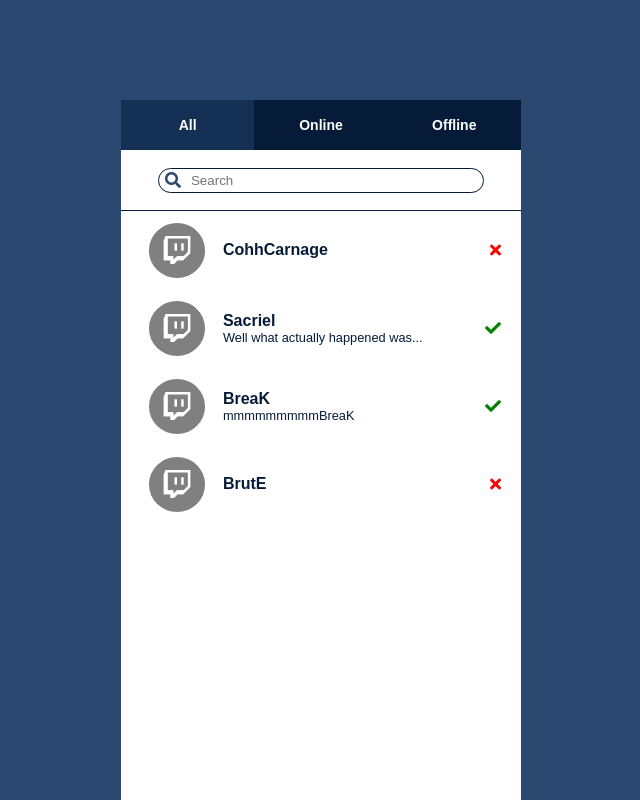
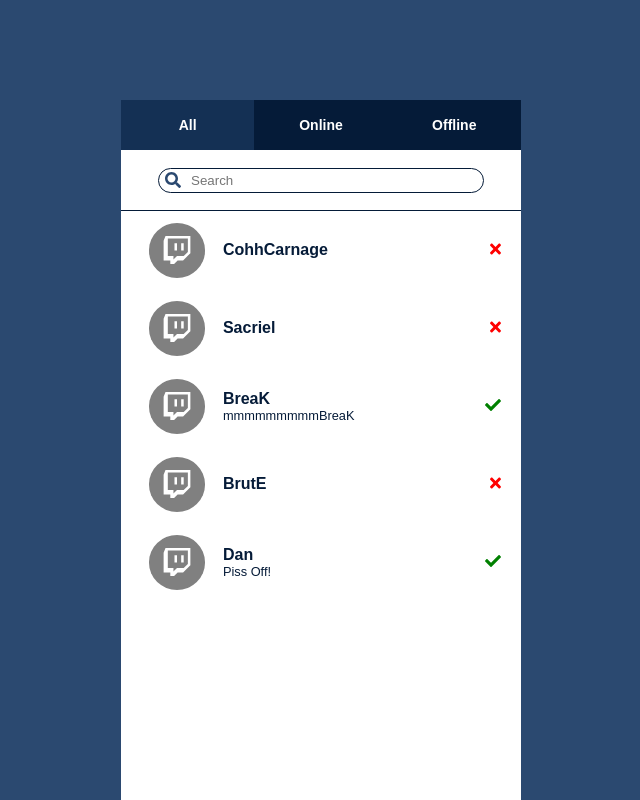
Before and after one commit to danbarber88/React-Twitch-API, a React (Create React App) app: page / in a window 1280 px wide. Shown: the whole page, without its empty margins (319-959 px from the left). Built offline with nearby package versions, Linux system fonts and the light colour scheme.

Commit message:
moved tick and cross icon to own component

```diff
--- a/public/index.html
+++ b/public/index.html
@@ -21,9 +21,7 @@
     -->
 
     <!-- Font Awesome -->
-    <link rel="stylesheet" href="https://use.fontawesome.com/releases/v5.0.8/css/solid.css" integrity="sha384-v2Tw72dyUXeU3y4aM2Y0tBJQkGfplr39mxZqlTBDUZAb9BGoC40+rdFCG0m10lXk" crossorigin="anonymous">
-<link rel="stylesheet" href="https://use.fontawesome.com/releases/v5.0.8/css/brands.css" integrity="sha384-IiIL1/ODJBRTrDTFk/pW8j0DUI5/z9m1KYsTm/RjZTNV8RHLGZXkUDwgRRbbQ+Jh" crossorigin="anonymous">
-<link rel="stylesheet" href="https://use.fontawesome.com/releases/v5.0.8/css/fontawesome.css" integrity="sha384-q3jl8XQu1OpdLgGFvNRnPdj5VIlCvgsDQTQB6owSOHWlAurxul7f+JpUOVdAiJ5P" crossorigin="anonymous">
+    <script defer src="https://use.fontawesome.com/releases/v5.0.8/js/all.js" integrity="sha384-SlE991lGASHoBfWbelyBPLsUlwY1GwNDJo3jSJO04KZ33K2bwfV9YBauFfnzvynJ" crossorigin="anonymous"></script>
     <title>Twitch Api</title>
   </head>
   <body>
--- a/src/App.js
+++ b/src/App.js
@@ -1,55 +1,13 @@
 import React, { Component } from 'react';
 import './App.css';
-import ButtonGroup from './ButtonGroup';
+
 import StreamList from './StreamList';
 
 class App extends Component {
-  constructor(props) {
-    super(props)
-
-    this.state = {
-      status: 'all',
-      active: 'all',
-    };
-
-    this.all = this.all.bind(this);
-    this.online = this.online.bind(this);
-    this.offline = this.offline.bind(this);
-  }
-
-  all() {
-    this.setState({
-      status: 'all',
-      active: 'all',
-    });
-  }
-
-  online() {
-    this.setState({
-      status: true,
-      active: 'online',
-    });
-  }
-
-  offline() {
-    this.setState({
-      status: false,
-      active: 'offline',
-    });
-  }
-
   render() {
     return (
       <div className='container'>
-        <ButtonGroup
-          all={this.all}
-          online={this.online}
-          offline={this.offline}
-          active={this.state.active}
-        />
-        <StreamList
-          status={this.state.status}
-        />
+        <StreamList />
       </div>
     );
   }
--- /dev/null
+++ b/src/Icon.js
@@ -0,0 +1,15 @@
+import React, { Component } from 'react';
+
+class Icon extends Component {
+	render() {
+		const icon = this.props.online ? <i className='fas fa-check'></i> : <i className='fas fa-times'></i>
+		return(
+			<div>
+				{icon}
+			</div>
+		);
+	}
+}
+
+
+export default Icon;
--- a/src/Stream.css
+++ b/src/Stream.css
@@ -3,6 +3,12 @@
 	flex-direction: row;
 	height: 70px;
 	padding: 1% 5%;
+	cursor: pointer;
+	text-decoration: none;
+}
+
+.stream-container:hover {
+	background: #D5DDE7;
 }
 
 .avatar {
--- a/src/Stream.js
+++ b/src/Stream.js
@@ -1,24 +1,24 @@
 import React, { Component } from 'react';
+import Icon from './Icon';
 import './Stream.css';
 
 class Stream extends Component {
 	render() {
 		const isOnline = this.props.online;
-		const icon = isOnline ? <i className='fas fa-check'></i> : <i className='fas fa-times'></i>
 
 		return(
-			<div className='stream-container'>
+			<a href={this.props.url} className='stream-container' target='_blank'>
 				<div className='avatar'>
-					<i className="fab fa-twitch fa-2x"></i>
+					<i className='fab fa-twitch fa-2x'></i>
 				</div>
 				<div className='desc'>
 					<h2 className='name'>{this.props.name}</h2>
 					<h3 className='title'>{isOnline ? this.props.title : ''}</h3>
 				</div>
 				<div className='icon'>
-					{icon}
+					<Icon online={this.props.online} />
 				</div>
-			</div>
+			</a>
 		);
 	}
 }
--- a/src/StreamList.js
+++ b/src/StreamList.js
@@ -1,41 +1,78 @@
 import React, { Component } from 'react';
 import Search from './Search';
 import Stream from './Stream';
+import ButtonGroup from './ButtonGroup';
 
 class StreamList extends Component {
 	constructor(props) {
     super(props)
 
     this.state = {
+    	status: 'all',
+      active: 'all',
       streamers: [
         {
           online: false,
+          url: 'https://www.twitch.tv/CohhCarnage',
           name: 'CohhCarnage',
           title: 'Playing some game and taking too long about it',
         },
         {
-          online: true,
+          online: false,
+          url: 'https://www.twitch.tv/sacriel',
           name: 'Sacriel',
-          title: 'Well what actually happened was...'
+          title: 'Well what actually happened was...',
         },
         {
           online: true,
+          url: 'https://www.twitch.tv/break',
           name: 'BreaK',
           title: 'mmmmmmmmmBreaK',
         },
         {
           online: false,
+          url: '#',
           name: 'BrutE',
           title: 'mmmmmmmmmBrutE',
+        },
+        {
+          online: true,
+          url: '#',
+          name: 'Dan',
+          title: 'Piss Off!',
         },
       ]
     }
 
     this.handleSearch = this.handleSearch.bind(this);
+    this.all = this.all.bind(this);
+    this.online = this.online.bind(this);
+    this.offline = this.offline.bind(this);
   }
 
   handleSearch() {
     this.forceUpdate();
+  }
+
+  all() {
+    this.setState({
+      status: 'all',
+      active: 'all',
+    });
+  }
+
+  online() {
+    this.setState({
+      status: true,
+      active: 'online',
+    });
+  }
+
+  offline() {
+    this.setState({
+      status: false,
+      active: 'offline',
+    });
   }
 
 	render() {
@@ -45,13 +82,14 @@
 		if(searchBar) {
 			streamers = this.state.streamers
 			// if the search bar has a value filter by it
-			.filter((stream) => (!stream.name.toLowerCase().indexOf(searchBar.value)))
+			.filter((streamer) => (!streamer.name.toLowerCase().indexOf(searchBar.value)))
 			// filter by all OR offline - online
-			.filter((stream) => (this.props.status === 'all' || stream.online === this.props.status))
+			.filter((streamer) => (this.state.status === 'all' || streamer.online === this.state.status))
 			.map((streamer, i) => (
-	      <Stream
+				<Stream
 	      	key={i}
 	        online={streamer.online}
+	        url={streamer.url}
 	        name={streamer.name}
 	        title={streamer.title}
 	      />
@@ -61,6 +99,7 @@
 	      <Stream
 	      	key={i}
 	        online={streamer.online}
+	        url={streamer.url}
 	        name={streamer.name}
 	        title={streamer.title}
 	      />
@@ -69,6 +108,12 @@
 
     return (
     	<div>
+    		<ButtonGroup
+          all={this.all}
+          online={this.online}
+          offline={this.offline}
+          active={this.state.active}
+        />
     		<Search
           onFormChange={this.handleSearch}
         />
```
